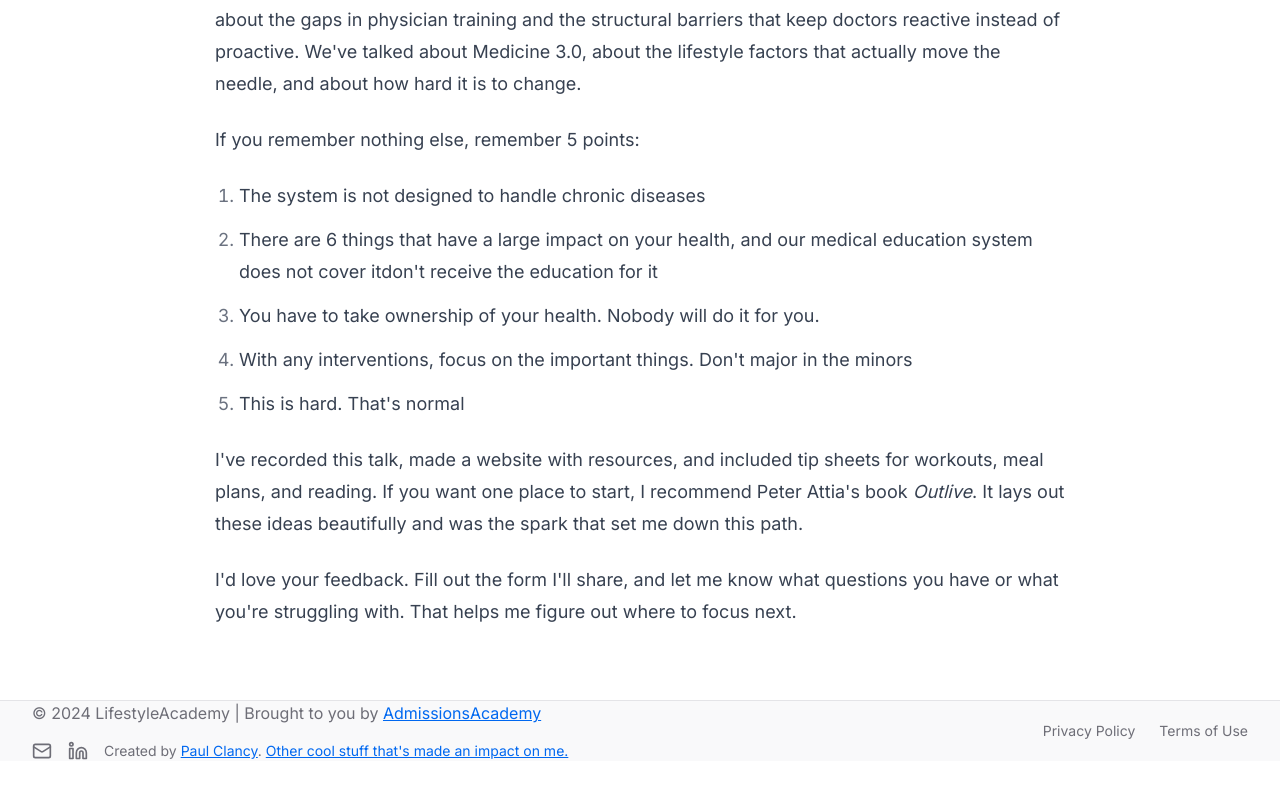
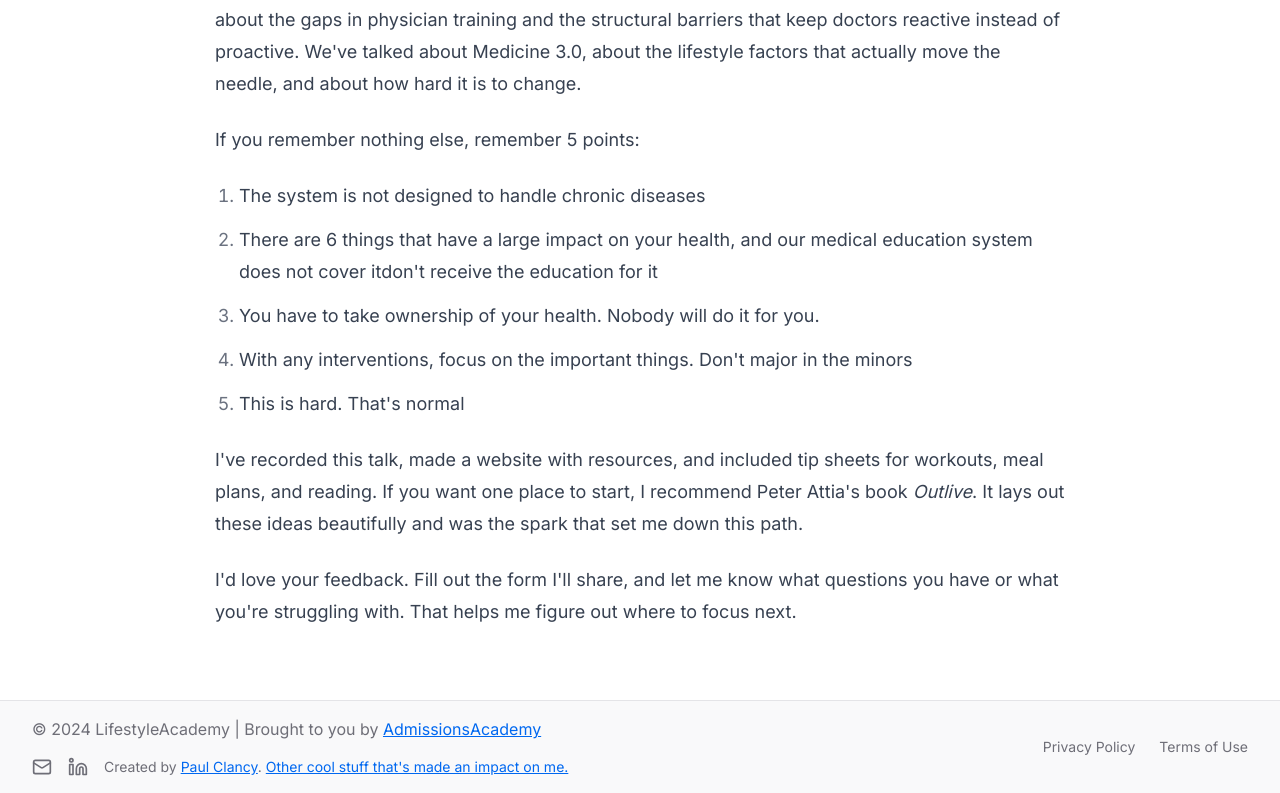
Before and after one commit to Paul10142/longevity, a React (Vite) app: page /transcript in a window 1280 px wide. Shown: the part 10733-11526 px from the top of the page. Before the commit the page ends 11494 px from the top, so only its background shows below. Built offline with nearby package versions, Linux system fonts and the light colour scheme.

Commit message:
Reduce footer padding

```diff
--- a/src/components/Footer.tsx
+++ b/src/components/Footer.tsx
@@ -3,7 +3,7 @@ import { Mail, Linkedin } from "lucide-react";
 const Footer = () => {
   return (
     <footer className="bg-muted/50 border-t">
-      <div className="container">
+      <div className="container py-4">
         <div className="flex flex-col md:flex-row justify-between items-center space-y-4 md:space-y-0">
             <div className="text-center md:text-left">
               <p className="text-muted-foreground mb-2">
```
